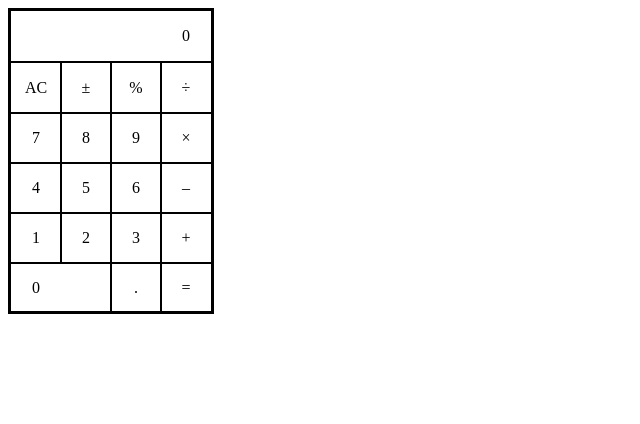
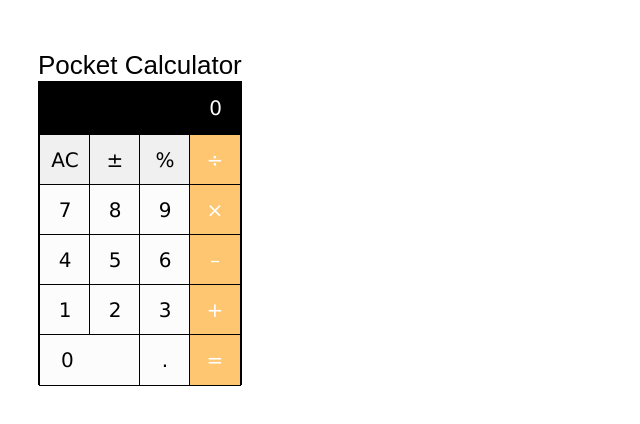
Before and after one commit to uknoiluv/pocketCalculator, a plain HTML site: page index.html in a window 1280 px wide. Shown: the whole page, without its empty margins (0-640 px from the left). Drawn offline with nearby package versions, Linux system fonts and the light colour scheme.

Commit message:
10/16_more_css_added_and_encapsulation_for_calcJS

```diff
--- a/calculator.js
+++ b/calculator.js
@@ -86,22 +86,13 @@
       }
     });
 
-
-    detectNum('one');
-    detectNum('two');
-    detectNum('three');
-    detectNum('four');
-    detectNum('five');
-    detectNum('six');
-    detectNum('seven');
-    detectNum('eight');
-    detectNum('nine');
-    detectNum('zero');
-
-    detectOperation('plus');
-    detectOperation('minus');
-    detectOperation('multiply');
-    detectOperation('division');
+    var arrFunc = function(func, arr){
+      for(var i = 0; i < arr.length; i++){
+        func(arr[i]);
+      }
+    };
+    arrFunc(detectNum, ['one', 'two', 'three', 'four', 'five', 'six', 'seven', 'eight', 'nine', 'zero']);
+    arrFunc(detectOperation, ['plus', 'minus', 'multiply', 'division'])
 
   });
 
--- a/index.html
+++ b/index.html
@@ -7,6 +7,7 @@
     <script src="calculator.js"></script>
   </head>
   <body>
+    <div id="calc">Pocket Calculator</div>
     <div class="container">
       <div class="row1">
       </div>
--- a/style.css
+++ b/style.css
@@ -1,4 +1,10 @@
-div .block{
+div#calc {
+  margin-top: 50px;
+  margin-left: 30px;
+  font: 26px sans-serif;
+}
+
+div .block {
   display: flex;
   justify-content: center;
   align-items: center;
@@ -7,16 +13,24 @@ div .block{
   float: left;
   height: 50px;
   width: 50px;
+  /*border-radius: 20px;*/
+  font: 20px verdana;
+  background-color: #FCFCFC;
 }
 
-div .row2{
+div .row2 {
   border-top: solid 2px;
 }
 
+.row2 .block {
+  background-color: #F0F0F0;
+}
+
 .container {
+  margin-left: 30px;
   height: 300px;
   width: 200px;
-  border: solid 3px black;
+  border: solid 2px black;
 }
 
 div .twoBlock {
@@ -26,10 +40,19 @@ div .twoBlock {
 }
 
 div .row1 {
+  color: white;
   display: flex;
   justify-content: flex-end;
   align-items: center;
+  font: 20px verdana;
   height: 50px;
-  width: 179px;
-  padding-right: 21px
+  width: 182px;
+  padding-right: 18px;
+  background-color: black;
 }
+
+#division, #multiply, #minus, #plus, #equals {
+  color: white;
+  background-color: #FFC671;
+  border-color: black;
+}
```
